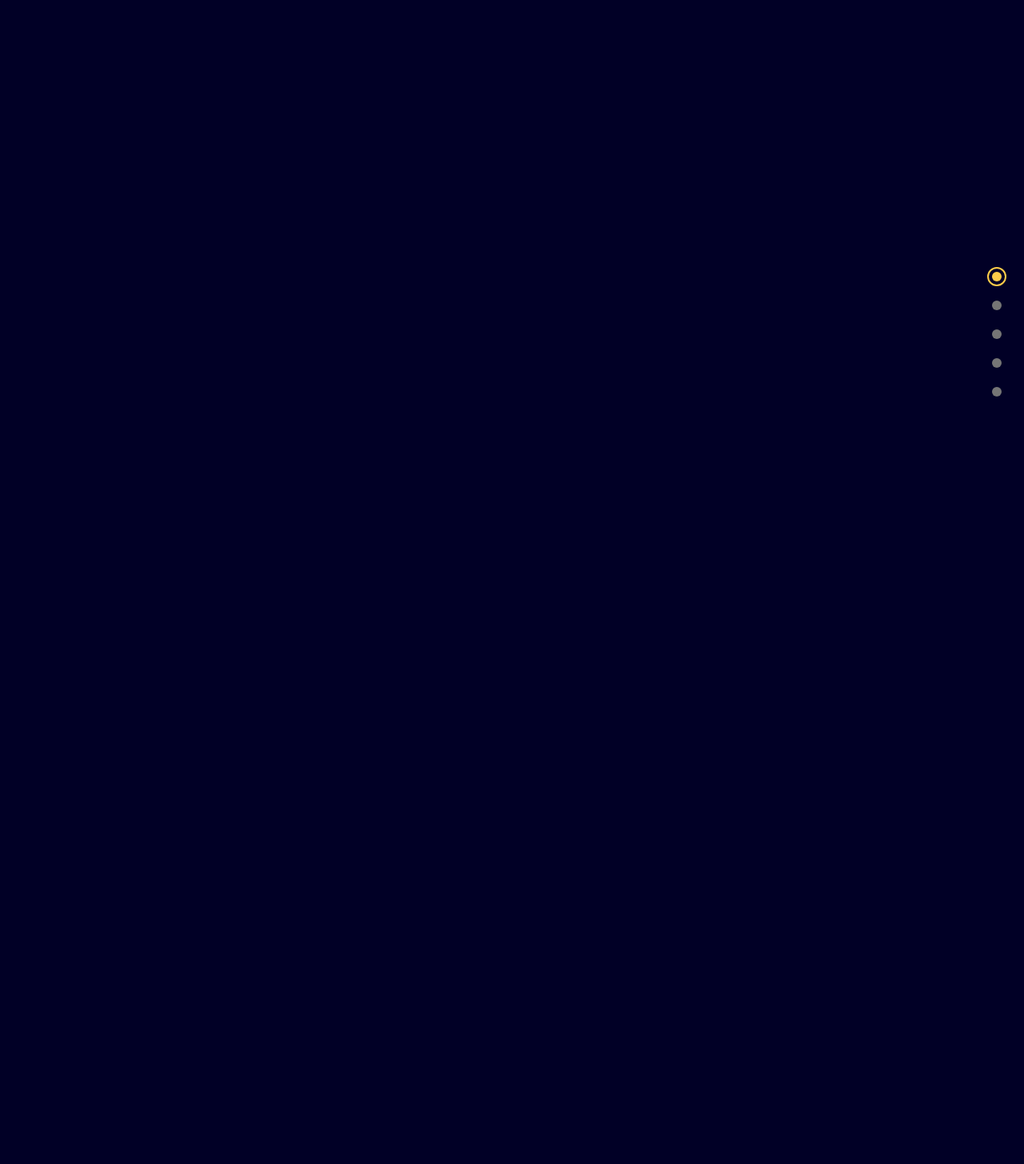
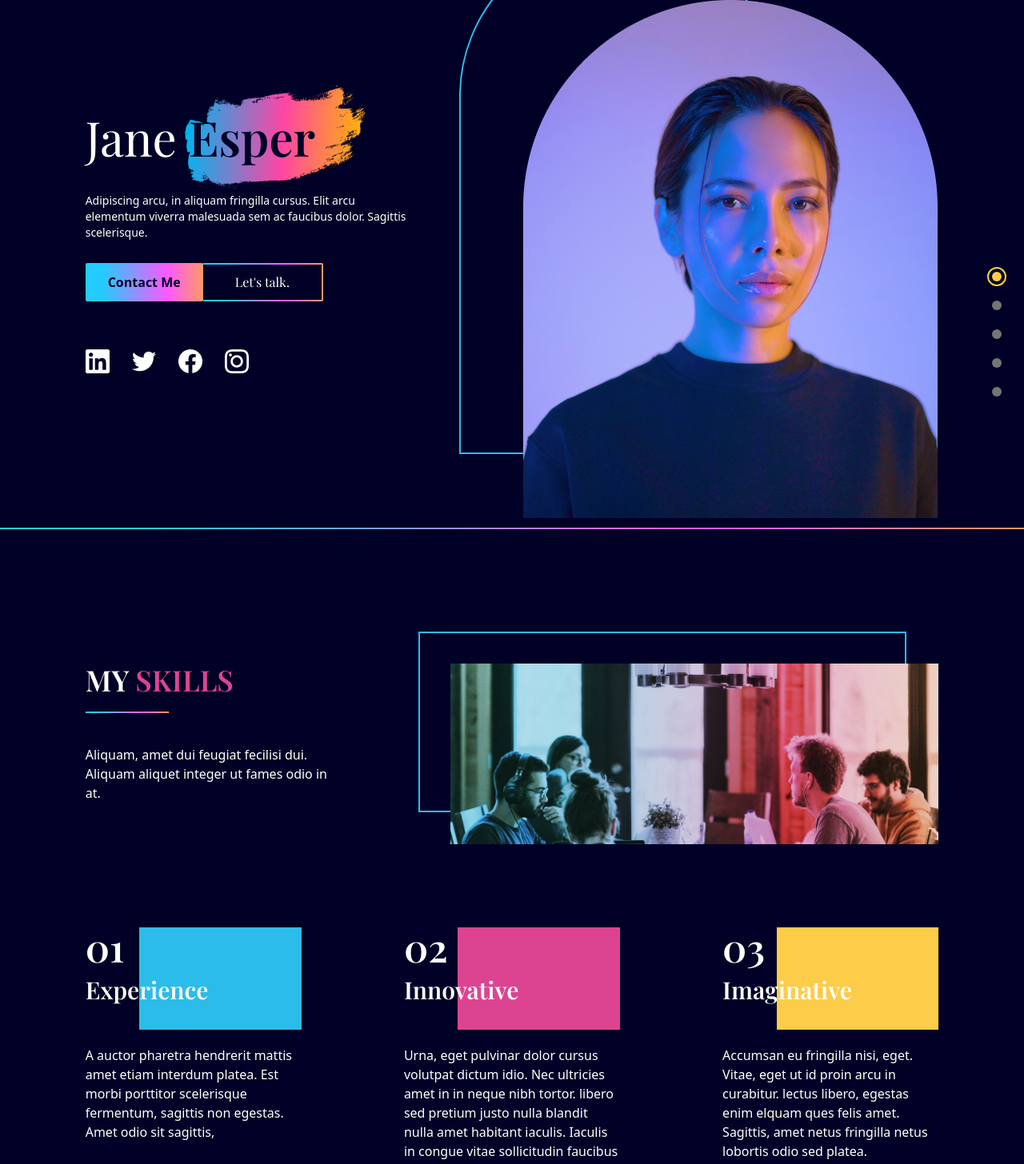
Before and after one commit to juan-j-zabala/react-portafolio, a React (Vite) app: page / in a window 1280 px wide. Shown: the part 140-1596 px from the top of the page at 80% size. Before the commit the page ends 800 px from the top, so only its background shows below. Built offline with nearby package versions, Linux system fonts and the light colour scheme.

Commit message:
tercer avance

```diff
--- a/src/App.jsx
+++ b/src/App.jsx
@@ -1,3 +1,5 @@
+import MySkills from './components/MySkills'
+import LineGradient from './components/LineGradient'
 import Navbar from "./scenes/Navbar";
 import DotGroup from "./scenes/DotGroup";
 import Landing from './scenes/Landing'
@@ -34,6 +36,10 @@ function App() {
         )}
       <Landing setSelectedPage={setSelectedPage} />
       </div>
+      <LineGradient/>
+      <div className='w-5/6 mx-auto md:h-full'>
+          <MySkills/>
+      </div>
     </div>
   );
 }
--- /dev/null
+++ b/src/components/LineGradient.jsx
@@ -0,0 +1,7 @@
+
+function LineGradient({ width = "w-full"}) {
+  return <div className={`h-0.5 ${width} bg-gradient-rainblue`}/>
+
+}
+
+export default LineGradient
--- /dev/null
+++ b/src/components/MySkills.jsx
@@ -0,0 +1,138 @@
+import useMediaQuery from "../hooks/useMediaQuery";
+import { motion } from "framer-motion";
+import LineGradient from "./LineGradient";
+
+function MySkills() {
+  const isAboveMediumScreens = useMediaQuery("( min-width: 1060px)");
+  return (
+    <section id="skills" className="pt-10 pb-24">
+      {/* HEADER AND IMAGE SECTION */}
+      <div className="md:flex md:justify-between md:gap-16 mt-32">
+        <motion.div
+          className="md:w-1/3"
+          initial="hidden"
+          whileInView="visible"
+          viewport={{ once: true, amount: 0.5 }}
+          transition={{ duration: 0.5 }}
+          variants={{
+            hidden: { opacity: 0, x: -50 },
+            visible: { opacity: 1, x: 0 },
+          }}
+        >
+          <p className="font-playfair font-semibold text-4xl mb-5">
+            MY <span className="text-red">SKILLS</span>
+          </p>
+          <LineGradient width="w-1/3" />
+          <p className="mt-10 mb-7">
+            Aliquam, amet dui feugiat fecilisi dui. Aliquam aliquet integer ut
+            fames odio in at.
+          </p>
+        </motion.div>
+        <div className="mt-16 md:mt-0">
+          {isAboveMediumScreens ? (
+            <div
+              className="relative z-0 ml-20 before:absolute before:-top-10 before:-left-10
+           before:w-full before:h-full before:border-2 before:border-blue before:z-[-1]"
+            >
+              <img
+                className="z-10"
+                src="assets/skills-image.png"
+                alt="skills"
+              />
+            </div>
+          ) : (
+            <img className="z-10" src="assets/skills-image.png" alt="skills" />
+          )}
+        </div>
+      </div>
+      {/* SKILLS */}
+      <div className="md:flex md:justify-between mt-16 gap-32">
+        {/* EXPERIENCE */}
+        <motion.div
+          className="md:w-1/3 mt-10"
+          initial="hidden"
+          whileInView="visible"
+          viewport={{ once: true, amount: 0.5 }}
+          transition={{ duration: 0.5 }}
+          variants={{
+            hidden: { opacity: 0, y: 50 },
+            visible: { opacity: 1, y: 0 },
+          }}
+        >
+          <div className="relative h-32">
+            <div className="z-10">
+              <p className="font-playfair font-semibold text-5xl">01</p>
+              <p className="font-playfair font-semibold text-3xl mt-3">
+                Experience
+              </p>
+            </div>
+            <div className="w-1/2 md:w-3/4 h-32 bg-blue absolute right-0 top-0 z-[-1]" />
+          </div>
+          <p className="mt-5">
+            A auctor pharetra hendrerit mattis amet etiam interdum platea. Est
+            morbi porttitor scelerisque fermentum, sagittis non egestas. Amet
+            odio sit sagittis,
+          </p>
+        </motion.div>
+        {/* INNOVATIVE */}
+        <motion.div
+          className="md:w-1/3 mt-10"
+          initial="hidden"
+          whileInView="visible"
+          viewport={{ once: true, amount: 0.5 }}
+          transition={{ delay: 0.2, duration: 0.5 }}
+          variants={{
+            hidden: { opacity: 0, y: 50 },
+            visible: { opacity: 1, y: 0 },
+          }}
+        >
+          <div className="relative h-32">
+            <div className="z-10">
+              <p className="font-playfair font-semibold text-5xl">02</p>
+              <p className="font-playfair font-semibold text-3xl mt-3">
+                Innovative
+              </p>
+            </div>
+            <div className="w-1/2 md:w-3/4 h-32 bg-red absolute right-0 top-0 z-[-1]" />
+          </div>
+          <p className="mt-5">
+            Urna, eget pulvinar dolor cursus volutpat dictum idio. Nec ultricies
+            amet in in neque nibh tortor. libero sed pretium justo nulla blandit
+            nulla amet habitant iaculis. Iaculis in congue vitae sollicitudin
+            faucibus a
+          </p>
+        </motion.div>
+        {/* IMAGINATIVE */}
+        <motion.div
+          className="md:w-1/3 mt-10"
+          initial="hidden"
+          whileInView="visible"
+          viewport={{ once: true, amount: 0.5 }}
+          transition={{ delay: 0.4, duration: 0.5 }}
+          variants={{
+            hidden: { opacity: 0, y: 50 },
+            visible: { opacity: 1, y: 0 },
+          }}
+        >
+          <div className="relative h-32">
+            <div className="z-10">
+              <p className="font-playfair font-semibold text-5xl">03</p>
+              <p className="font-playfair font-semibold text-3xl mt-3">
+                Imaginative
+              </p>
+            </div>
+            <div className="w-1/2 md:w-3/4 h-32 bg-yellow absolute right-0 top-0 z-[-1]" />
+          </div>
+          <p className="mt-5">
+            Accumsan eu fringilla nisi, eget. Vitae, eget ut id proin arcu in
+            curabitur. lectus libero, egestas enim elquam ques felis amet.
+            Sagittis, amet netus fringilla netus lobortis odio sed platea.
+            Babendum.
+          </p>
+        </motion.div>
+      </div>
+    </section>
+  );
+}
+
+export default MySkills;
--- /dev/null
+++ b/src/components/SocialMediaIcons.jsx
@@ -0,0 +1,40 @@
+function SocialMediaIcons() {
+  return (
+    <div className="flex justify-center md:justify-start my-10 gap-7">
+      <a
+        className="hover:opacity-50 transition duration-500"
+        href="https://www.linkedin.com"
+        target="-blank"
+        rel="noreferrer"
+      >
+        <img src="../assets/linkedin.png" alt="Linkedin-link" />
+      </a>
+      <a
+        className="hover:opacity-50 transition duration-500"
+        href="https://www.twitter.com"
+        target="-blank"
+        rel="noreferrer"
+      >
+        <img src="../assets/twitter.png" alt="twitter-link" />
+      </a>
+      <a
+        className="hover:opacity-50 transition duration-500"
+        href="https://www.facebook.com"
+        target="-blank"
+        rel="noreferrer"
+      >
+        <img src="../assets/facebook.png" alt="facebook-link" />
+      </a>
+      <a
+        className="hover:opacity-50 transition duration-500"
+        href="https://www.instagram.com"
+        target="-blank"
+        rel="noreferrer"
+      >
+        <img src="../assets/instagram.png" alt="instagram-link" />
+      </a>
+    </div>
+  );
+}
+
+export default SocialMediaIcons;
--- a/src/scenes/Landing.jsx
+++ b/src/scenes/Landing.jsx
@@ -1,24 +1,117 @@
+import SocialMediaIcons from "../components/SocialMediaIcons";
 import useMediaQuery from "../hooks/useMediaQuery";
 import { motion } from "framer-motion";
 import AnchorLink from "react-anchor-link-smooth-scroll";
 
-function Landing() {
-  const isAboveMediumScreens = useMediaQuery("(min-width: 1060px)")
+function Landing({setSelectedPage}) {
+  const isAboveMediumScreens = useMediaQuery("(min-width: 1060px)");
 
   return (
-    <section id="home" className="md:flex md:justify-between md:items-center md:h-full gap-16">
+    <section
+      id="home"
+      className="md:flex md:justify-between md:items-center md:h-full gap-16"
+    >
       {/* IMAGE SECTION */}
       <div className="md:order-2 flex justify-center basis-3/5 z-10 mt-16 md:mt-32">
         {isAboveMediumScreens ? (
-          <div>
-
+          <div
+            className="relative z-0 ml-20 before:absolute before:-top-20 before:-left-20
+          before:rounded-t-[400px] before:w-full before:max-w-[400px] before:h-full
+          before:border-2 before:border-blue before:z-[-1]"
+          >
+            <img
+              className="hover:filter hover:saturate-200 transition duration-500 z-10 w-full
+              max-w-[400px] md:max-w-[600px]"
+              src="assets/profile-image.png"
+              alt="profile"
+            />
           </div>
         ) : (
-          <div></div>
+          <img
+            className="hover:filter hover:saturate-200 transition duration-500 z-10 w-full
+            max-w-[400px] md:max-w-[600px]"
+            src="assets/profile-image.png"
+            alt="profile"
+          />
         )}
       </div>
+      {/* MAIN SECTION */}
+      <div className="z-30 basis-2/5 mt-12 md:mt-32">
+        {/* HEADINGS */}
+        <motion.div
+          initial="hidden"
+          whileInView="visible"
+          viewport={{ once: true, amount: 0.5 }}
+          transition={{ duration: 0.5 }}
+          variants={{
+            hidden: { opacity: 0, x: -50 },
+            visible: { opacity: 1, x: 0 },
+          }}
+        >
+          <p className="text-6xl font-playfair z-10 text-center md:text-start">
+            Jane {""}
+            <span
+              className="xs:relative xs:text-deep-blue xs:font-semibold z-20
+              xs:before:content-brush before:absolute before:-left-[25px]
+              before:-top-[70px] before:z-[-1]"
+            >
+              Esper
+            </span>
+          </p>
+          <p className="mt-10 mb-7 text-sm text-center md:text-start">
+            Adipiscing arcu, in aliquam fringilla cursus. Elit arcu elementum
+            viverra malesuada sem ac faucibus dolor. Sagittis scelerisque.
+          </p>
+        </motion.div>
+        {/* CALL TO ACTIONS */}
+        <motion.div
+          className="flex mt-5 justify-center md:justify-start"
+          initial="hidden"
+          whileInView="visible"
+          viewport={{ once: true, amount: 0.5 }}
+          transition={{ delay: 0.2, duration: 0.5 }}
+          variants={{
+            hidden: { opacity: 0, x: -50 },
+            visible: { opacity: 1, x: 0 },
+          }}
+        >
+          <AnchorLink
+            className="bg-gradient-rainblue text-deep-blue rounded-sm py-3 px-7 font-semibold
+            hover:bg-blue hover:text-white transition duration-500"
+            onClick={() => setSelectedPage("contact")}
+            href="#contact"
+          >
+            Contact Me
+          </AnchorLink>
+          <AnchorLink
+            className="rounded-r-sm bg-gradient-rainblue py-0.5 pr-0.5"
+            onClick={() => setSelectedPage("contact")}
+            href="#contact"
+          >
+            <div
+              className="bg-deep-blue hover:text-red transition duration-500 w-full h-full flex items-center
+            justify-center font-playfair px-10"
+            >
+              Let's talk.
+            </div>
+          </AnchorLink>
+        </motion.div>
+        <motion.div
+          className="flex mt-5 justify-center md:justify-start"
+          initial="hidden"
+          whileInView="visible"
+          viewport={{ once: true, amount: 0.5 }}
+          transition={{ delay: 0.4, duration: 0.5 }}
+          variants={{
+            hidden: { opacity: 0, x: -50 },
+            visible: { opacity: 1, x: 0 },
+          }}
+        >
+          <SocialMediaIcons />
+        </motion.div>
+      </div>
     </section>
-  )
+  );
 }
 
 export default Landing;
```
